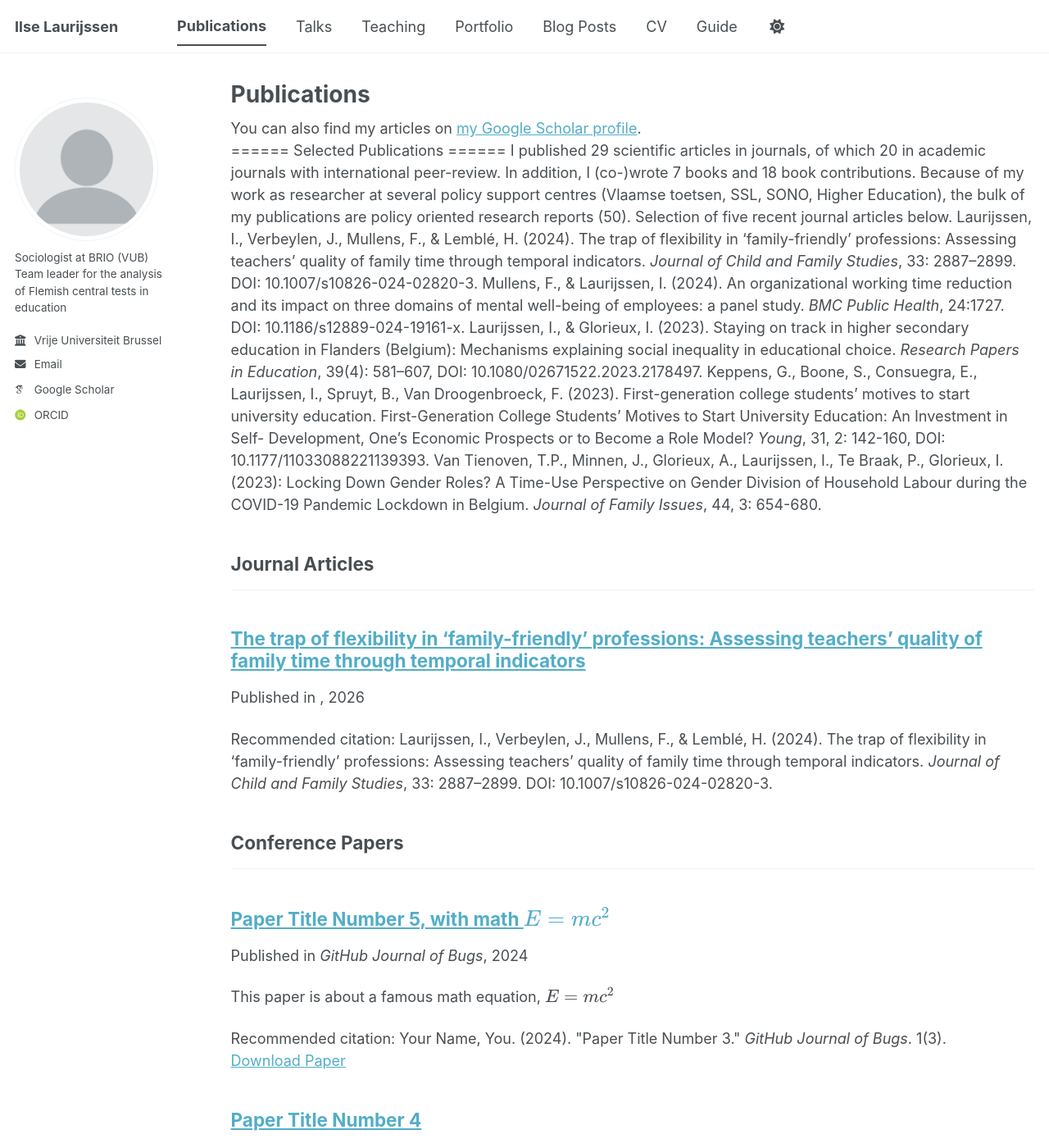
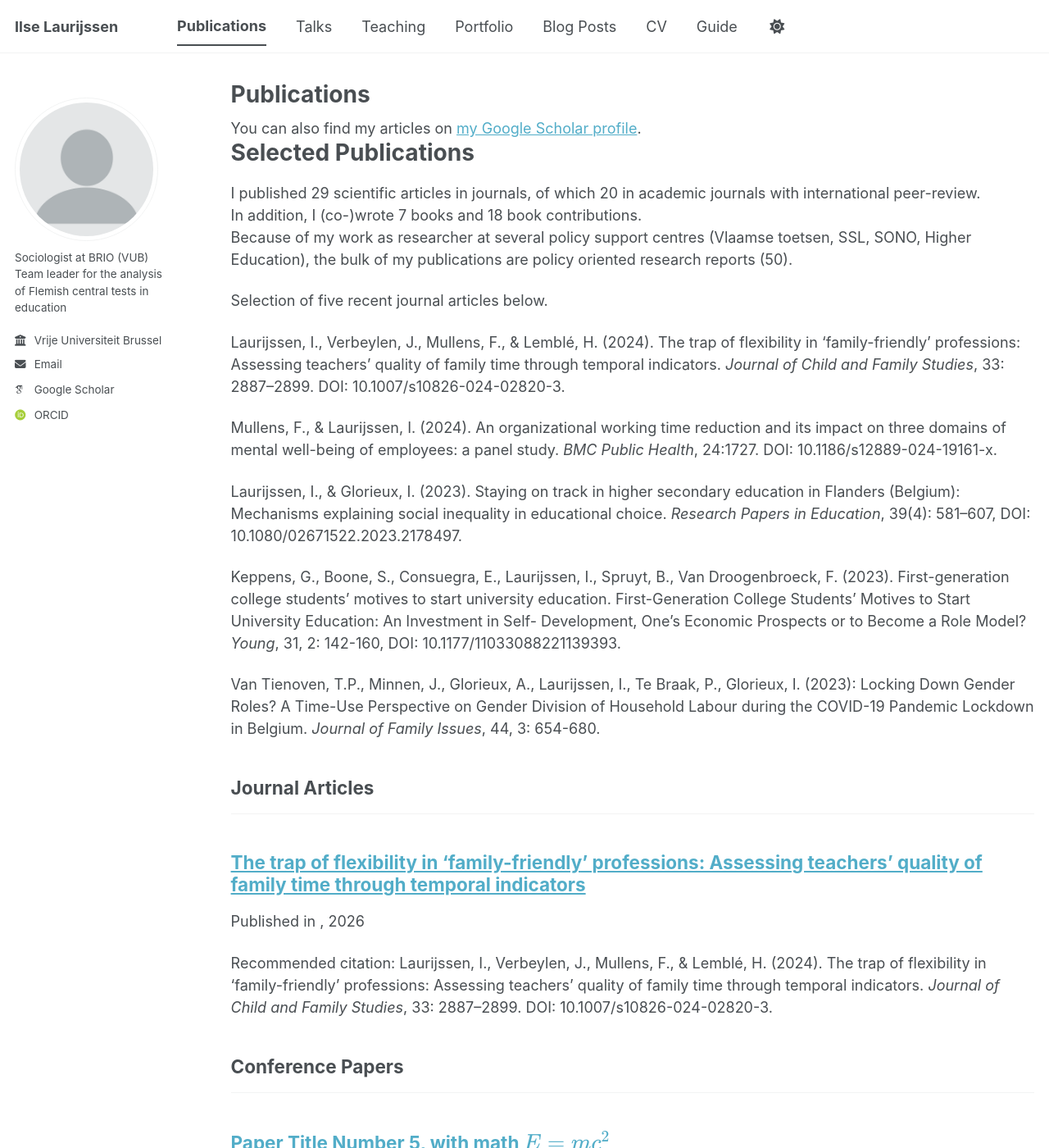
Before and after one commit to ilselaurijssen/ilselaurijssen.github.io, a Jekyll site: the page built from _pages/publications.html, in a window 1280 px wide and 1400 px high. Shown: the whole window at 82% size. Built offline with Jekyll 4.4.1, drawn with Linux system fonts in a browser that asks for light colours; some web fonts are replaced; a script bundle is joined from its source files by our own code; library files that are not in the unit come from our copies.

Commit message:
Update publications.html

```diff
--- a/_pages/publications.html
+++ b/_pages/publications.html
@@ -9,28 +9,25 @@ author_profile: true
   <div class="wordwrap">You can also find my articles on <a href="{{site.author.googlescholar}}">my Google Scholar profile</a>.</div>
 {% endif %}
 
-======
-Selected Publications
-======
+<h1>Selected Publications</h1>
 
-I published 29 scientific articles in journals, of which 20 in academic journals with international peer-review.
+<p>I published 29 scientific articles in journals, of which 20 in academic journals with international peer-review.
+ <br />In addition, I (co-)wrote 7 books and 18 book contributions.
+ <br /> Because of my work as researcher at several policy support centres (Vlaamse toetsen, SSL, SONO, Higher Education), the bulk of my publications are policy oriented research reports (50).
+</p>
+<p>Selection of five recent journal articles below.</p>
 
-In addition, I (co-)wrote 7 books and 18 book contributions.
-
-Because of my work as researcher at several policy support centres (Vlaamse toetsen, SSL, SONO, Higher Education), the bulk of my publications are policy oriented research reports (50).
-
-Selection of five recent journal articles below.
-
-Laurijssen, I., Verbeylen, J., Mullens, F., & Lemblé, H. (2024). The trap of flexibility in ‘family-friendly’ professions: Assessing teachers’ quality of family time through temporal indicators. <i>Journal of Child and Family Studies</i>, 33: 2887–2899. DOI: 10.1007/s10826-024-02820-3.
-
+<p>
+  Laurijssen, I., Verbeylen, J., Mullens, F., & Lemblé, H. (2024). The trap of flexibility in ‘family-friendly’ professions: Assessing teachers’ quality of family time through temporal indicators. <i>Journal of Child and Family Studies</i>, 33: 2887–2899. DOI: 10.1007/s10826-024-02820-3.
+</p><p>
 Mullens, F., & Laurijssen, I. (2024). An organizational working time reduction and its impact on three domains of mental well-being of employees: a panel study. <i>BMC Public Health</i>, 24:1727. DOI: 10.1186/s12889-024-19161-x.
-
+</p><p>
 Laurijssen, I., & Glorieux, I. (2023). Staying on track in higher secondary education in Flanders (Belgium): Mechanisms explaining social inequality in educational choice. <i>Research Papers in Education</i>, 39(4): 581–607, DOI: 10.1080/02671522.2023.2178497.
-
+</p><p>
 Keppens, G., Boone, S., Consuegra, E., Laurijssen, I., Spruyt, B., Van Droogenbroeck, F. (2023). First-generation college students’ motives to start university education. First-Generation College Students’ Motives to Start University Education: An Investment in Self- Development, One’s Economic Prospects or to Become a Role Model? <i>Young</i>, 31, 2: 142-160, DOI: 10.1177/11033088221139393.
-
+</p><p>
 Van Tienoven, T.P., Minnen, J., Glorieux, A., Laurijssen, I., Te Braak, P., Glorieux, I. (2023): Locking Down Gender Roles? A Time-Use Perspective on Gender Division of Household Labour during the COVID-19 Pandemic Lockdown in Belgium. <i>Journal of Family Issues</i>, 44, 3: 654-680.
-
+</p>
 
 {% include base_path %}
 
```
